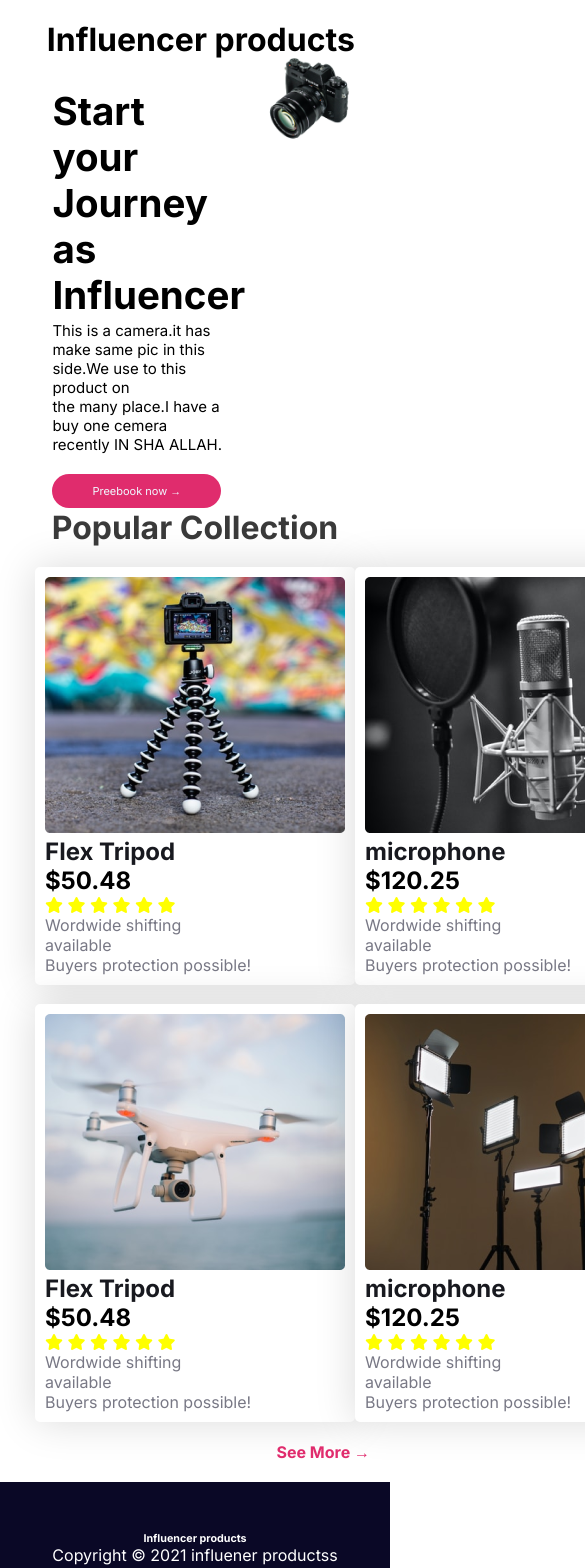
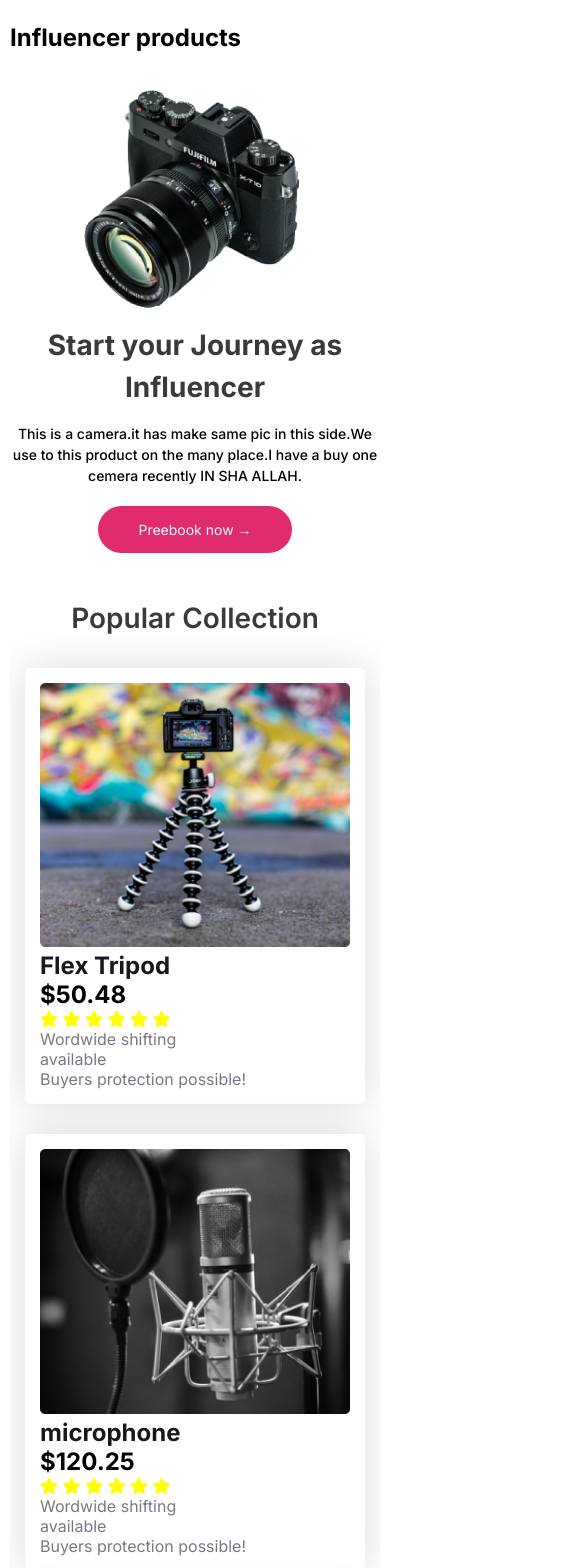
Before and after one commit to Realarefin/assiment-2, a plain HTML site: page index.html in a window 390 px wide. Shown: the top 1568 px of the page, 585 px wide, since content can reach past the window. Drawn offline with Linux system fonts and the light colour scheme.

Commit message:
assiment-2

```diff
--- a/index.html
+++ b/index.html
@@ -1,32 +1,43 @@
 <!DOCTYPE html>
 <html lang="en">
   <head>
-    <meta charset="UTF-8">
-    <meta http-equiv="X-UA-Compatible" content="IE=edge">
-    <meta name="viewport" content="width=device-width, initial-scale=1.0">
-    <script src="https://kit.fontawesome.com/991617177c.js" crossorigin="anonymous"></script>
+    <meta charset="UTF-8" />
+    <meta http-equiv="X-UA-Compatible" content="IE=edge" />
+    <meta name="viewport" content="width=device-width, initial-scale=1.0" />
+    <script
+      src="https://kit.fontawesome.com/991617177c.js"
+      crossorigin="anonymous"
+    ></script>
     <title>Document</title>
-    <link rel="stylesheet" href="styles.css">
+    <link rel="stylesheet" href="styles.css" />
   </head>
   <body>
+    <main>
       <h1 id="frist-title">Influencer products</h1>
       <section class="section_1">
         <div class="blog-1">
-            <div >
-                <h1 id="second-title">Start your Journey as <br> Influencer</h1>
-                <p id="third-title">This is a camera.it has make same pic in this side.We use to this product on <br> the many place.I have a buy one cemera recently IN SHA ALLAH.</p>
+          <div>
+            <h1 id="second-title">
+              Start your Journey as <br />
+              Influencer
+            </h1>
+            <p id="third-title">
+              This is a camera.it has make same pic in this side.We use to this
+              product on the many place.I have a buy one cemera recently IN SHA
+              ALLAH.
+            </p>
             <a id="frist-button" href="">Preebook now &rarr;</a>
           </div>
         </div>
-        <div class="blog-1">
-            <img src="images/main-camera.png" alt="">
+        <div class="blog-2">
+          <img src="images/main-camera.png" alt="" />
         </div>
       </section>
 
       <h1 id="second-part">Popular Collection</h1>
       <section class="third-main-part">
         <div class="card">
-            <img src="images/tripod.png" alt="">
+          <img src="images/tripod.png" alt="" />
           <h1 class="third-part-frist-item">Flex Tripod</h1>
           <h2>$50.48</h2>
           <div class="courses-info">
@@ -37,10 +48,14 @@
             <i class="fas fa-star spacial"></i>
             <i class="fas fa-star spacial"></i>
           </div>
-            <p class="third-part-third-item">Wordwide shifting <br> available <br> Buyers protection possible!</p>
+          <p class="third-part-third-item">
+            Wordwide shifting <br />
+            available <br />
+            Buyers protection possible!
+          </p>
         </div>
         <div class="card">
-            <img src="images/mic.png" alt="">
+          <img src="images/mic.png" alt="" />
           <h1 class="third-part-frist-item">microphone</h1>
           <h2>$120.25</h2>
           <div class="courses-info">
@@ -51,10 +66,14 @@
             <i class="fas fa-star spacial"></i>
             <i class="fas fa-star spacial"></i>
           </div>
-            <p class="third-part-third-item">Wordwide shifting <br> available <br> Buyers protection possible!</p>
+          <p class="third-part-third-item">
+            Wordwide shifting <br />
+            available <br />
+            Buyers protection possible!
+          </p>
         </div>
         <div class="card">
-            <img src="images/airpod.png" alt="">
+          <img src="images/airpod.png" alt="" />
           <h1 class="third-part-frist-item">Airbuds</h1>
           <h2>$100.00</h2>
           <div class="courses-info">
@@ -65,13 +84,17 @@
             <i class="fas fa-star spacial"></i>
             <i class="fas fa-star spacial"></i>
           </div>
-            <p class="third-part-third-item">Wordwide shifting <br> available <br> Buyers protection possible!</p>
+          <p class="third-part-third-item">
+            Wordwide shifting <br />
+            available <br />
+            Buyers protection possible!
+          </p>
         </div>
       </section>
 
       <section class="third-main-part">
         <div class="card">
-            <img src="images/drone.png" alt="">
+          <img src="images/drone.png" alt="" />
           <h1 class="third-part-frist-item">Flex Tripod</h1>
           <h2>$50.48</h2>
           <div class="courses-info">
@@ -82,10 +105,14 @@
             <i class="fas fa-star spacial"></i>
             <i class="fas fa-star spacial"></i>
           </div>
-            <p class="third-part-third-item">Wordwide shifting <br> available <br> Buyers protection possible!</p>
+          <p class="third-part-third-item">
+            Wordwide shifting <br />
+            available <br />
+            Buyers protection possible!
+          </p>
         </div>
         <div class="card">
-            <img src="images/lights.png" alt="">
+          <img src="images/lights.png" alt="" />
           <h1 class="third-part-frist-item">microphone</h1>
           <h2>$120.25</h2>
           <div class="courses-info">
@@ -96,10 +123,14 @@
             <i class="fas fa-star spacial"></i>
             <i class="fas fa-star spacial"></i>
           </div>
-            <p class="third-part-third-item">Wordwide shifting <br> available <br> Buyers protection possible!</p>
+          <p class="third-part-third-item">
+            Wordwide shifting <br />
+            available <br />
+            Buyers protection possible!
+          </p>
         </div>
         <div class="card">
-            <img src="images/setup.png" alt="">
+          <img src="images/setup.png" alt="" />
           <h1 class="third-part-frist-item">Airbuds</h1>
           <h2>$100.00</h2>
           <div class="courses-info">
@@ -110,18 +141,22 @@
             <i class="fas fa-star spacial"></i>
             <i class="fas fa-star spacial"></i>
           </div>
-            <p class="third-part-third-item">Wordwide shifting <br> available <br> Buyers protection possible!</p>
+          <p class="third-part-third-item">
+            Wordwide shifting <br />
+            available <br />
+            Buyers protection possible!
+          </p>
         </div>
       </section>
       <div class="btn-parent">
         <a class="btn-2" href="#">See More &rarr;</a>
       </div>
-</body>
+    </main>
     <footer>
       <h6>Influencer products</h6>
       <p>Copyright &copy; 2021 influener productss</p>
       <p>All right reserved</p>
-    <div>
+      <div class="icons">
         <i class="fab fa-instagram"></i>
         <i class="fab fa-facebook-square"></i>
         <i class="fab fa-whatsapp-square"></i>
@@ -129,4 +164,5 @@
         <i class="fab fa-twitter-square"></i>
       </div>
     </footer>
+  </body>
 </html>
--- a/styles.css
+++ b/styles.css
@@ -1,50 +1,67 @@
-@import url('https://fonts.googleapis.com/css2?family=Inter:wght@100;200;300;400;500;600;700;800;900&display=swap');
+@import url("https://fonts.googleapis.com/css2?family=Inter:wght@100;200;300;400;500;600;700;800;900&display=swap");
 
 * {
   margin: 0;
-  padding:0;
-  font-family: 'Inter', sans-serif;
+  padding: 0;
+  font-family: "Inter", sans-serif;
+}
+
+main {
+  margin: 0 100px;
+}
+
+.section_1 {
+  display: flex;
+  justify-content: space-between;
+  align-items: center;
+  height: 70vh;
 }
 
 .blog-1 {
-  margin-top: 5%;
-  margin-left: 9%;
   font-size: 11px;
+  width: 60%;
 }
-.blog-1 img {
-  /* margin-right: 20%; */
-  margin-top: -25px;
-  width: 75%;
+.blog-2 {
+  width: 40%;
 }
+
+.blog-2 img {
+  width: 70%;
+}
+
 #frist-title {
-  font-size: 700;
-  margin-top: 5%;
-  margin-left: 12%;
+  font-weight: bold;
+  font-size: 24px;
+  line-height: 36px;
+  margin-top: 50px;
 }
 #second-title {
-  font-size: 350%;
-  margin-top: 5%;
-  margin-left: 9%;
+  font-size: 700;
+  font-size: 52px;
+  line-height: 60px;
 }
 #third-title {
-  font-size: 15px;
-  margin-top: 2%;
-  margin-left: 9%;
+  margin-top: 15px;
+  font-weight: 600;
+  font-size: 16px;
+  line-height: 24px;
 }
 #frist-button {
-  /* akne plm  aktu sore jabe and icon ta ase na*/
   margin-top: 20px;
-  margin-left: 9%;
   text-decoration: none;
   color: aliceblue;
   background-color: #e02c6d;
-  padding: 10px 40px;
-  border-radius: 41px;
+  padding: 15px 40px;
+  border-radius: 100px;
+  font-size: 14px;
   display: inline-block;
 }
 #second-part {
   text-align: center;
   color: #3a3a3a;
+  font-weight: 600;
+  font-size: 28px;
+  line-height: 70px;
 }
 .third-part-frist-item {
   color: #18191f;
@@ -54,23 +71,21 @@
 .third-part-third-item {
   color: #787885;
 }
-.third-main-part {
-  margin-top: 5%;
-  margin-left: 9%;
-}
+
 .section_1 {
   display: flex;
 }
 .third-main-part {
   display: flex;
-  justify-content: space-between;
+  justify-content: center;
 }
 
 .card {
+  margin: 15px;
   background-color: red;
-  padding: 10px;
+  padding: 15px;
   border-radius: 5px;
-  background: #FFFFFF;
+  background: #ffffff;
   box-shadow: 0px 0px 40px rgba(0, 0, 0, 0.15);
 }
 
@@ -86,10 +101,10 @@ footer {
 }
 
 .fab {
-  height: 30px;
-  width: 30px;
-  background-color: red;
-  line-height: 30px;
+  height: 35px;
+  width: 35px;
+  background-color: #22213c;
+  line-height: 35px;
   border-radius: 50%;
 }
 
@@ -103,6 +118,73 @@ footer {
   color: #e02c6d;
   font-weight: bold;
 }
-.courses-info{
+.courses-info {
   color: yellow;
 }
+
+.icons {
+  margin-top: 20px;
+}
+
+footer h6 {
+  font-size: 24px;
+  line-height: 36px;
+  font-weight: 700;
+  margin-bottom: 10px;
+}
+
+footer p {
+  font-size: 14px;
+  line-height: 24px;
+}
+
+.card img {
+  width: 100%;
+}
+
+@media (max-width: 600px) {
+  main {
+    margin: 0 10px;
+    overflow-x: hidden;
+  }
+
+  .section_1 {
+    height: 100%;
+    flex-direction: column-reverse;
+    align-items: stretch;
+    text-align: center;
+  }
+
+  .blog-1 {
+    width: 100%;
+  }
+  .blog-2 {
+    width: 100%;
+  }
+
+  #second-title {
+    font-weight: bold;
+    font-size: 28px;
+    line-height: 42px;
+    text-align: center;
+    color: #3a3a3a;
+  }
+
+  #third-title {
+    font-weight: 500;
+    font-size: 14px;
+    line-height: 21px;
+  }
+
+  #frist-title {
+    margin: 20px auto;
+  }
+
+  #second-part {
+    margin-top: 30px;
+  }
+
+  .third-main-part {
+    flex-direction: column;
+  }
+}
```
Lines whose indentation alone changed are shown as unchanged.
